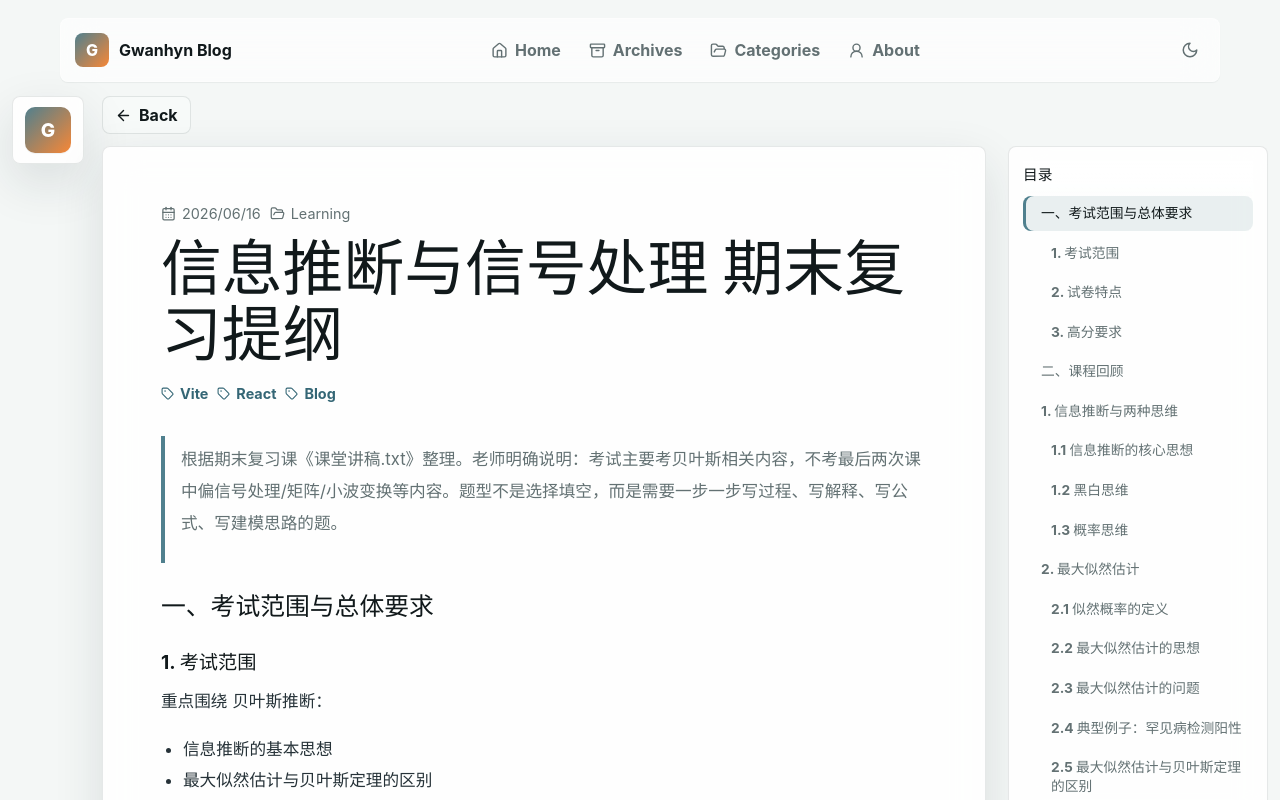
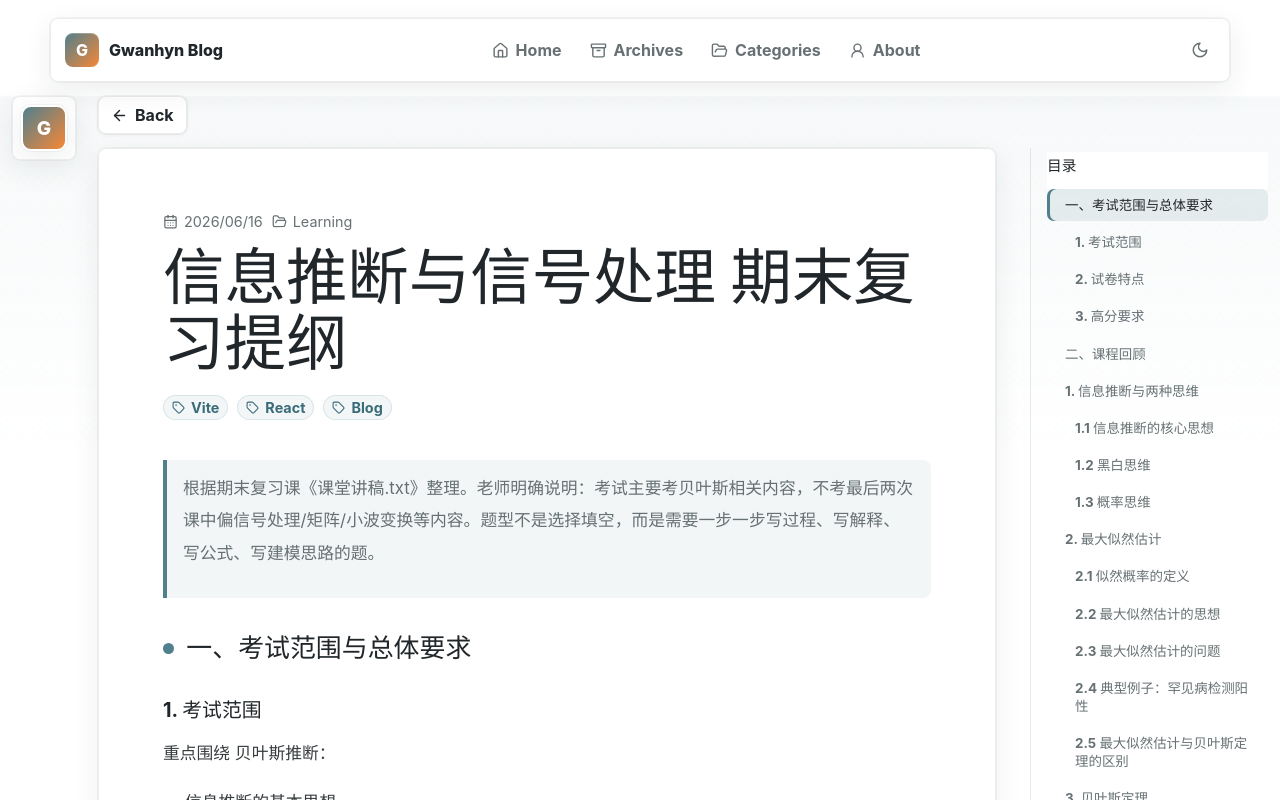
Before and after one commit to Gwanhyn/GwanhynBlog, a React (Vite) app: page / in a window 1280 px wide. Both pictures are taken after a click on the button "信息推断与信号处理 期末复习提纲". Shown: the top 800 px of the page. Built offline with nearby package versions, Linux system fonts and the light colour scheme.

Commit message:
style: polish blog reading experience

```diff
--- a/src/styles.css
+++ b/src/styles.css
@@ -1,25 +1,24 @@
 :root {
-  --bg: #f4f7f6;
-  --bg-soft: #eef4f2;
-  --surface: rgba(255, 255, 255, 0.88);
+  --bg: #ffffff;
+  --bg-soft: #f6f8f8;
+  --surface: rgba(255, 255, 255, 0.92);
   --surface-solid: #ffffff;
-  --surface-muted: #f7faf9;
-  --text: #263238;
-  --text-strong: #11191b;
-  --muted: #637173;
-  --line: rgba(35, 49, 52, 0.11);
+  --surface-muted: #f8faf9;
+  --text: #373d3f;
+  --text-strong: #202629;
+  --muted: #677174;
+  --line: rgba(0, 0, 0, 0.08);
   --primary: #50808e;
-  --primary-strong: #346675;
+  --primary-strong: #3a6b79;
   --orange: #f78736;
-  --gold: #d3a934;
+  --gold: #cda33a;
   --ink: #38424f;
-  --shadow: 0 18px 50px rgba(28, 44, 48, 0.12);
-  --flat-shadow: 0 1px 1px rgba(28, 44, 48, 0.06);
+  --shadow: 0 8px 28px rgba(31, 40, 44, 0.08), 0 0 0 1px rgba(31, 40, 44, 0.04);
+  --shadow-hover: 0 16px 42px rgba(31, 40, 44, 0.14), 0 0 0 1px rgba(31, 40, 44, 0.08);
+  --flat-shadow: 0 1px 4px rgba(31, 40, 44, 0.05), 0 0 0 1px rgba(31, 40, 44, 0.05);
   --hero-image: url("./assets/hero-light.webp");
   color: var(--text);
-  background:
-    linear-gradient(180deg, rgba(244, 247, 246, 0.2), var(--bg) 48%),
-    var(--bg);
+  background: var(--bg);
   font-family:
     Inter, "PingFang SC", "Microsoft YaHei", ui-sans-serif, system-ui, -apple-system, BlinkMacSystemFont,
     "Segoe UI", sans-serif;
@@ -30,20 +29,21 @@
 [data-theme="dark"] {
   --bg: #202124;
   --bg-soft: #262b2c;
-  --surface: rgba(39, 43, 45, 0.86);
+  --surface: rgba(39, 43, 45, 0.9);
   --surface-solid: #272b2d;
   --surface-muted: #303638;
-  --text: #d5dcde;
-  --text-strong: #f6f8f8;
-  --muted: #9eaaad;
-  --line: rgba(255, 255, 255, 0.11);
+  --text: #d5d9dc;
+  --text-strong: #f4f6f7;
+  --muted: #9ca6aa;
+  --line: rgba(255, 255, 255, 0.08);
   --primary: #7fb0bd;
   --primary-strong: #9cc8d1;
   --orange: #f6a15a;
   --gold: #e1c061;
   --ink: #aeb9c8;
-  --shadow: 0 18px 50px rgba(0, 0, 0, 0.32);
-  --flat-shadow: 0 1px 1px rgba(0, 0, 0, 0.25);
+  --shadow: 0 8px 28px rgba(0, 0, 0, 0.28), 0 0 0 1px rgba(255, 255, 255, 0.04);
+  --shadow-hover: 0 16px 42px rgba(0, 0, 0, 0.38), 0 0 0 1px rgba(255, 255, 255, 0.08);
+  --flat-shadow: 0 1px 4px rgba(0, 0, 0, 0.22), 0 0 0 1px rgba(255, 255, 255, 0.04);
   --hero-image: url("./assets/hero-dark.webp");
   color-scheme: dark;
 }
@@ -54,6 +54,8 @@
 
 html {
   scroll-behavior: smooth;
+  scrollbar-color: rgba(80, 128, 142, 0.45) transparent;
+  scrollbar-width: thin;
 }
 
 body {
@@ -61,6 +63,35 @@ body {
   min-height: 100vh;
   margin: 0;
   color: var(--text);
+  background:
+    linear-gradient(180deg, rgba(80, 128, 142, 0.05), transparent 360px),
+    var(--bg);
+}
+
+::selection {
+  color: #ffffff;
+  background: var(--primary);
+}
+
+::-webkit-scrollbar {
+  width: 10px;
+  height: 10px;
+}
+
+::-webkit-scrollbar-track {
+  background: transparent;
+}
+
+::-webkit-scrollbar-thumb {
+  border: 3px solid transparent;
+  border-radius: 999px;
+  background: rgba(80, 128, 142, 0.42);
+  background-clip: content-box;
+}
+
+::-webkit-scrollbar-thumb:hover {
+  background: rgba(80, 128, 142, 0.66);
+  background-clip: content-box;
 }
 
 button,
@@ -84,17 +115,17 @@ a {
   top: 18px;
   left: 50%;
   display: flex;
-  width: min(1160px, calc(100% - 32px));
+  width: min(1180px, calc(100% - 32px));
   min-height: 58px;
   align-items: center;
   justify-content: space-between;
   gap: 14px;
   padding: 8px;
-  border: 1px solid rgba(255, 255, 255, 0.32);
+  border: 1px solid var(--line);
   border-radius: 8px;
-  background: rgba(255, 255, 255, 0.66);
-  box-shadow: var(--flat-shadow);
-  backdrop-filter: blur(18px);
+  background: rgba(255, 255, 255, 0.78);
+  box-shadow: var(--shadow);
+  backdrop-filter: blur(20px);
   transform: translateX(-50%);
 }
 
@@ -122,7 +153,14 @@ a {
   border-radius: 8px;
   background: transparent;
   color: var(--text-strong);
-  font-weight: 700;
+  font-weight: 760;
+  transition:
+    background 160ms ease,
+    color 160ms ease;
+}
+
+.brand:hover {
+  background: var(--surface-muted);
 }
 
 .brand-mark,
@@ -138,6 +176,7 @@ a {
   width: 34px;
   height: 34px;
   border-radius: 8px;
+  box-shadow: inset 0 1px 0 rgba(255, 255, 255, 0.24);
 }
 
 .nav-links {
@@ -165,7 +204,7 @@ a {
 .nav-link {
   gap: 7px;
   padding: 0 12px;
-  font-weight: 650;
+  font-weight: 700;
 }
 
 .nav-link.active,
@@ -173,6 +212,7 @@ a {
 .icon-button:hover {
   color: var(--text-strong);
   background: var(--surface-solid);
+  box-shadow: var(--flat-shadow);
 }
 
 [data-theme="dark"] .nav-link.active,
@@ -189,7 +229,7 @@ a {
 .hero {
   position: relative;
   display: flex;
-  min-height: 56vh;
+  min-height: 58vh;
   align-items: center;
   overflow: hidden;
   background-image: var(--hero-image);
@@ -207,7 +247,7 @@ a {
 
 .hero-content {
   position: relative;
-  width: min(1160px, calc(100% - 32px));
+  width: min(1180px, calc(100% - 32px));
   margin: 0 auto;
   padding: 112px 0 64px;
   color: #ffffff;
@@ -228,11 +268,12 @@ a {
 }
 
 .hero h1 {
-  max-width: 720px;
+  max-width: 760px;
   margin: 0;
-  font-size: clamp(2.6rem, 8vw, 5.8rem);
-  line-height: 0.96;
+  font-size: clamp(2.8rem, 8vw, 6.2rem);
+  line-height: 0.95;
   letter-spacing: 0;
+  text-shadow: 0 16px 42px rgba(0, 0, 0, 0.28);
 }
 
 .hero-subtitle {
@@ -260,6 +301,16 @@ a {
   color: #152124;
   background: #ffffff;
   font-weight: 750;
+  box-shadow: 0 10px 26px rgba(0, 0, 0, 0.14);
+  transition:
+    transform 160ms ease,
+    box-shadow 160ms ease,
+    background 160ms ease;
+}
+
+.hero-button:hover {
+  transform: translateY(-1px);
+  box-shadow: 0 14px 34px rgba(0, 0, 0, 0.2);
 }
 
 .hero-button.subtle {
@@ -271,18 +322,18 @@ a {
 
 .page-shell {
   display: grid;
-  width: min(1160px, calc(100% - 32px));
+  width: min(1180px, calc(100% - 32px));
   grid-template-columns: 260px minmax(0, 1fr);
   gap: 32px;
-  margin: 34px auto 0;
+  margin: 38px auto 0;
   align-items: start;
 }
 
 .reading-shell {
   width: min(1440px, calc(100% - 24px));
   min-height: 0;
-  grid-template-columns: 72px minmax(0, 1fr);
-  gap: 18px;
+  grid-template-columns: 64px minmax(0, 1fr);
+  gap: 22px;
   margin-top: 96px;
   align-items: start;
 }
@@ -300,17 +351,22 @@ a {
 
 .reading-shell .profile-panel {
   display: grid;
-  width: 72px;
+  width: 64px;
   justify-items: center;
-  padding: 10px;
+  padding: 8px;
 }
 
 .reading-shell .avatar {
   width: 46px;
   height: 46px;
   margin: 0;
+  border-width: 2px;
   border-radius: 10px;
   font-size: 1.2rem;
+}
+
+.reading-shell .profile-panel::before {
+  display: none;
 }
 
 .reading-shell .profile-panel h2,
@@ -334,17 +390,31 @@ a {
 }
 
 .profile-panel {
+  overflow: hidden;
   padding: 22px;
   text-align: center;
+}
+
+.profile-panel::before {
+  display: block;
+  height: 54px;
+  margin: -22px -22px 18px;
+  content: "";
+  background:
+    linear-gradient(135deg, rgba(80, 128, 142, 0.82), rgba(247, 135, 54, 0.72)),
+    var(--hero-image);
+  background-position: center;
+  background-size: cover;
 }
 
 .avatar {
   width: 78px;
   height: 78px;
-  margin: 0 auto 14px;
+  margin: -54px auto 14px;
   border-radius: 18px;
   font-size: 2rem;
-  box-shadow: var(--flat-shadow);
+  border: 4px solid var(--surface-solid);
+  box-shadow: var(--shadow);
 }
 
 .profile-panel h2,
@@ -405,6 +475,16 @@ a {
   color: var(--text-strong);
   background: var(--surface-muted);
   font-weight: 700;
+  transition:
+    color 160ms ease,
+    background 160ms ease,
+    transform 160ms ease;
+}
+
+.profile-links a:hover {
+  color: var(--primary-strong);
+  background: var(--surface-solid);
+  transform: translateY(-1px);
 }
 
 .side-panel {
@@ -473,6 +553,16 @@ a {
   color: var(--muted);
   background: var(--surface);
   box-shadow: var(--flat-shadow);
+  transition:
+    border-color 160ms ease,
+    box-shadow 160ms ease,
+    background 160ms ease;
+}
+
+.search-box:focus-within {
+  border-color: rgba(80, 128, 142, 0.48);
+  background: var(--surface-solid);
+  box-shadow: 0 0 0 4px rgba(80, 128, 142, 0.12);
 }
 
 .search-box input {
@@ -507,6 +597,18 @@ a {
   color: var(--muted);
   background: var(--surface);
   font-weight: 750;
+  transition:
+    color 160ms ease,
+    border-color 160ms ease,
+    background 160ms ease,
+    transform 160ms ease;
+}
+
+.chip:hover {
+  color: var(--text-strong);
+  border-color: rgba(80, 128, 142, 0.34);
+  background: var(--surface-solid);
+  transform: translateY(-1px);
 }
 
 .chip span {
@@ -535,6 +637,10 @@ a {
   gap: 18px;
   overflow: hidden;
   padding: 24px;
+  transition:
+    border-color 180ms ease,
+    box-shadow 180ms ease,
+    transform 180ms ease;
 }
 
 .post-card::before {
@@ -543,6 +649,12 @@ a {
   width: 5px;
   content: "";
   background: var(--primary);
+}
+
+.post-card:hover {
+  border-color: rgba(80, 128, 142, 0.34);
+  box-shadow: var(--shadow-hover);
+  transform: translateY(-2px);
 }
 
 .post-card.accent-orange::before {
@@ -583,9 +695,11 @@ a {
 .post-title-button {
   margin-top: 10px;
   color: var(--text-strong);
-  font-size: 1.36rem;
+  font-size: 1.42rem;
   font-weight: 800;
   line-height: 1.32;
+  cursor: pointer;
+  transition: color 160ms ease;
 }
 
 .post-title-button:hover {
@@ -604,7 +718,11 @@ a {
 }
 
 .tag-row span {
+  border: 1px solid rgba(80, 128, 142, 0.16);
+  border-radius: 999px;
+  padding: 3px 8px;
   color: var(--primary-strong);
+  background: rgba(80, 128, 142, 0.07);
   font-size: 0.9rem;
   font-weight: 700;
 }
@@ -634,6 +752,18 @@ a {
   color: var(--text-strong);
   background: var(--surface-muted);
   font-weight: 750;
+  transition:
+    color 160ms ease,
+    border-color 160ms ease,
+    background 160ms ease,
+    transform 160ms ease;
+}
+
+.read-button:hover {
+  color: #ffffff;
+  border-color: transparent;
+  background: var(--primary);
+  transform: translateY(-1px);
 }
 
 .article-screen {
@@ -645,7 +775,7 @@ a {
 .article-page-heading {
   display: flex;
   justify-content: flex-start;
-  margin-bottom: 12px;
+  margin-bottom: 14px;
 }
 
 .back-button {
@@ -657,16 +787,29 @@ a {
   border-radius: 8px;
   padding: 0 12px;
   color: var(--text-strong);
-  background: var(--surface-muted);
+  background: var(--surface);
+  box-shadow: var(--flat-shadow);
   cursor: pointer;
   font-weight: 750;
+  transition:
+    color 160ms ease,
+    border-color 160ms ease,
+    background 160ms ease,
+    transform 160ms ease;
+}
+
+.back-button:hover {
+  color: var(--primary-strong);
+  border-color: rgba(80, 128, 142, 0.34);
+  background: var(--surface-solid);
+  transform: translateX(-1px);
 }
 
 .article-layout {
   display: grid;
   min-height: 0;
-  grid-template-columns: minmax(0, 1fr) 260px;
-  gap: 18px;
+  grid-template-columns: minmax(0, 1fr) 238px;
+  gap: 30px;
   align-items: start;
 }
 
@@ -679,26 +822,26 @@ a {
   border: 1px solid var(--line);
   border-radius: 8px;
   min-height: 100%;
-  padding: clamp(28px, 5vw, 58px);
+  padding: clamp(30px, 5vw, 64px);
   background: var(--surface);
   box-shadow: var(--shadow);
   backdrop-filter: blur(18px);
 }
 
 .article-page h2 {
-  max-width: 920px;
+  max-width: 960px;
   margin: 14px 0 0;
   color: var(--text-strong);
-  font-size: clamp(2.25rem, 4.8vw, 3.8rem);
+  font-size: clamp(2.32rem, 4.8vw, 4rem);
   line-height: 1.08;
 }
 
 .article-body {
-  max-width: 900px;
-  margin-top: 34px;
+  max-width: 880px;
+  margin-top: 40px;
   color: var(--text);
-  font-size: 1.04rem;
-  line-height: 1.9;
+  font-size: 1.05rem;
+  line-height: 1.95;
 }
 
 .article-body p,
@@ -715,8 +858,10 @@ a {
 
 .article-body blockquote {
   border-left: 4px solid var(--primary);
-  padding: 8px 0 8px 16px;
+  border-radius: 0 8px 8px 0;
+  padding: 12px 16px;
   color: var(--muted);
+  background: rgba(80, 128, 142, 0.07);
 }
 
 .article-body h1,
@@ -724,21 +869,32 @@ a {
 .article-body h3,
 .article-body h4 {
   scroll-margin-top: 104px;
-  margin: 28px 0 12px;
+  margin: 34px 0 14px;
   color: var(--text-strong);
   line-height: 1.25;
 }
 
 .article-body h1 {
-  font-size: 2rem;
+  font-size: 2.08rem;
 }
 
 .article-body h2 {
-  font-size: 1.55rem;
+  font-size: 1.62rem;
 }
 
 .article-body h3 {
-  font-size: 1.2rem;
+  font-size: 1.24rem;
+}
+
+.article-body h2::before {
+  display: inline-block;
+  width: 0.42em;
+  height: 0.42em;
+  margin-right: 0.48em;
+  border-radius: 999px;
+  content: "";
+  background: var(--primary);
+  vertical-align: 0.12em;
 }
 
 .article-body table {
@@ -752,21 +908,36 @@ a {
 .article-body th,
 .article-body td {
   border: 1px solid var(--line);
-  padding: 8px 10px;
+  padding: 10px 12px;
   text-align: left;
+}
+
+.article-body th {
+  background: var(--surface-muted);
+  color: var(--text-strong);
 }
 
 .article-body code {
   border-radius: 6px;
-  padding: 2px 5px;
+  padding: 2px 6px;
   background: var(--surface-muted);
+  color: var(--primary-strong);
+  font-size: 0.92em;
 }
 
 .article-body pre {
   overflow: auto;
   border-radius: 8px;
-  padding: 14px;
-  background: var(--surface-muted);
+  padding: 16px;
+  background: #172124;
+  color: #eef6f7;
+  box-shadow: var(--flat-shadow);
+}
+
+.article-body pre code {
+  padding: 0;
+  color: inherit;
+  background: transparent;
 }
 
 .article-body .math-display {
@@ -782,31 +953,31 @@ a {
 
 .article-toc {
   position: sticky;
-  top: 96px;
-  max-height: calc(100vh - 116px);
+  top: 102px;
+  max-height: calc(100vh - 124px);
   overflow-y: auto;
   overscroll-behavior: contain;
-  border: 1px solid var(--line);
-  border-radius: 8px;
-  padding: 14px;
-  background: var(--surface);
-  box-shadow: var(--flat-shadow);
-  backdrop-filter: blur(18px);
+  border: 0;
+  border-left: 1px solid var(--line);
+  border-radius: 0;
+  padding: 4px 0 4px 16px;
+  background: transparent;
+  box-shadow: none;
 }
 
 .toc-heading {
   position: sticky;
   top: 0;
   z-index: 1;
-  padding: 2px 0 12px;
+  padding: 2px 0 14px;
   color: var(--text-strong);
-  background: linear-gradient(180deg, var(--surface-solid), rgba(255, 255, 255, 0));
+  background: var(--bg);
   font-size: 0.92rem;
   font-weight: 850;
 }
 
 [data-theme="dark"] .toc-heading {
-  background: linear-gradient(180deg, var(--surface-solid), rgba(39, 43, 45, 0));
+  background: var(--bg);
 }
 
 .toc-list {
@@ -817,15 +988,19 @@ a {
 .toc-item {
   width: 100%;
   border: 0;
-  border-radius: 8px;
-  padding: 8px 9px;
+  border-radius: 7px;
+  padding: 7px 9px;
   color: var(--muted);
   background: transparent;
   cursor: pointer;
-  font-size: 0.86rem;
+  font-size: 0.84rem;
   font-weight: 680;
   line-height: 1.35;
   text-align: left;
+  transition:
+    color 160ms ease,
+    background 160ms ease,
+    box-shadow 160ms ease;
 }
 
 .toc-item:hover {
@@ -896,6 +1071,16 @@ a {
   border-radius: 8px;
   background: var(--surface);
   box-shadow: var(--flat-shadow);
+  transition:
+    border-color 160ms ease,
+    box-shadow 160ms ease,
+    transform 160ms ease;
+}
+
+.timeline-item:hover {
+  border-color: rgba(80, 128, 142, 0.34);
+  box-shadow: var(--shadow);
+  transform: translateY(-1px);
 }
 
 .timeline-item time,
@@ -949,6 +1134,19 @@ a {
   border-radius: 8px;
   color: #ffffff;
   background: var(--primary);
+}
+
+.category-card {
+  transition:
+    border-color 160ms ease,
+    box-shadow 160ms ease,
+    transform 160ms ease;
+}
+
+.category-card:hover {
+  border-color: rgba(80, 128, 142, 0.34);
+  box-shadow: var(--shadow-hover);
+  transform: translateY(-2px);
 }
 
 .about-panel {
```
Also changed, not shown: src/App.tsx (+10 -7 lines).
